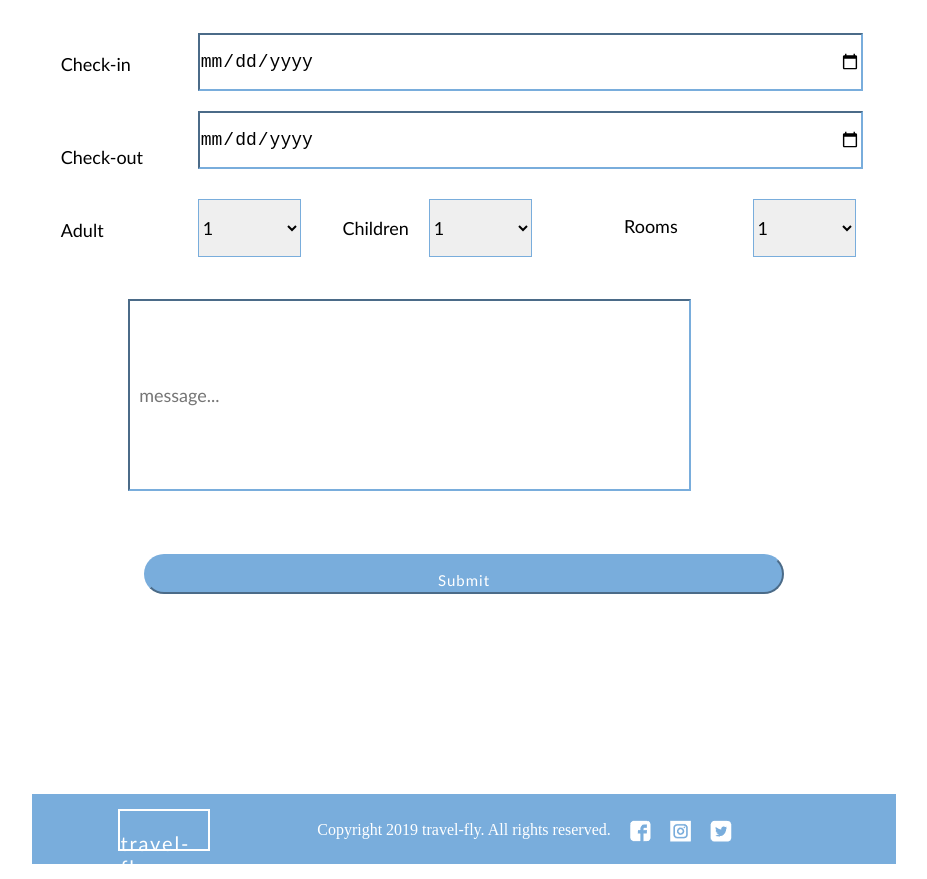
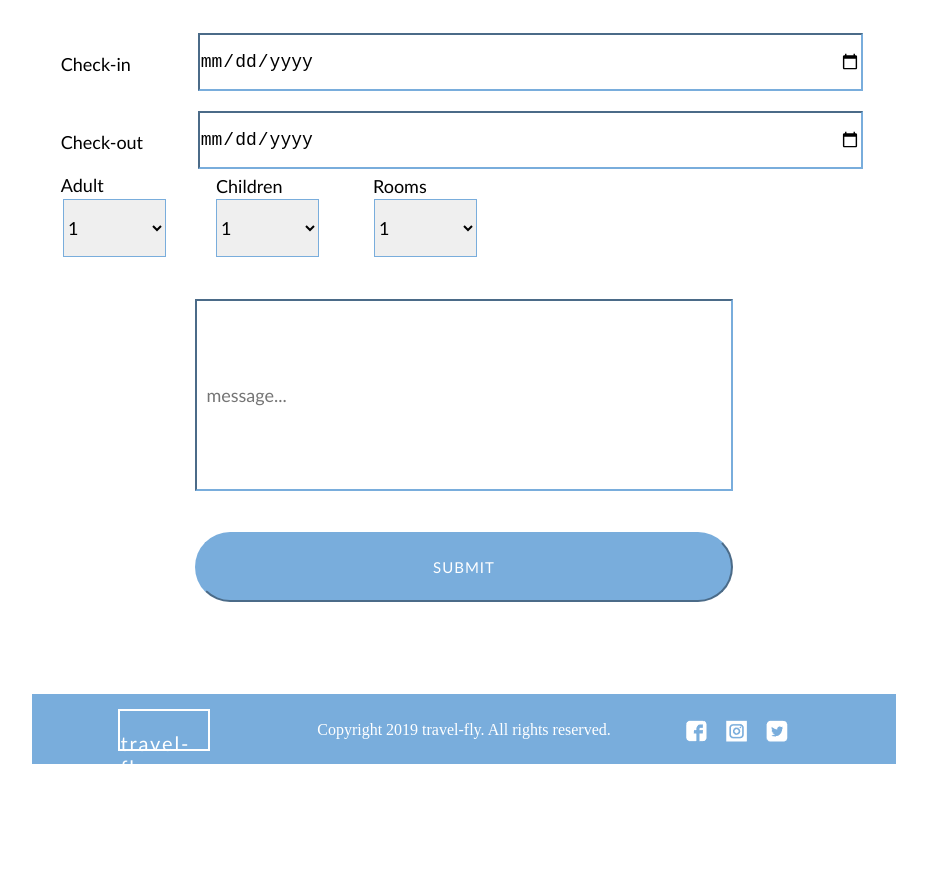
Before and after one commit to okendric/homework-three, a plain HTML site: page index.html in a window 1280 px wide. Shown: the part 1060-1939 px from the top of the page, without its empty margins (176-1103 px from the left). After the commit the page ends 1839 px from the top, so only its background shows below. Drawn offline with Linux system fonts and the light colour scheme.

Commit message:
Add files via upload

```diff
--- a/index.html
+++ b/index.html
@@ -52,7 +52,7 @@
           <img src="images/tour/tour-usa/usa-tour-03.jpg" alt="" />
           <div class="elements">
             <h1>U.S.A</h1>
-            <h3>FROM $1000</h3>
+            <h3>FROM $1300</h3>
             <div class="learn-more">LEARN MORE</div>
           </div>
         </div>
@@ -61,7 +61,7 @@
           <img src="images/tour/tour-aus/aus-tour-03.jpg" alt="" />
           <div class="elements">
             <h1>AUSTRALIA</h1>
-            <h3>FROM $1000</h3>
+            <h3>FROM $1700</h3>
             <div class="learn-more">LEARN MORE</div>
           </div>
         </div>
@@ -124,9 +124,9 @@
 
         <input id="Textbox" type="text" placeholder="  message...">
       </div>
-    </section>
 
-    <input class="submit" type="submit" >
+    <input class="submit" type="submit" value="SUBMIT">
+  </section>
 
     <footer>
       <div class="travel">
--- a/scss/components/components.scss
+++ b/scss/components/components.scss
@@ -16,8 +16,8 @@
         color: white;
         text-align: center;
         font-family: 'Proxima';
-        font-size: 60px;
-        margin-top: -283px;
+        font-size: 30px;
+        margin-top: -250px;
 
     }
 
@@ -26,7 +26,8 @@
         position: relative;
         text-align: center;
         font-family: 'Proxima';
-        font-size: 30px;
+        font-size: 19px;
+        margin-top: 30px;
 
     }
 
@@ -36,6 +37,7 @@
         background-color: #79ADDC;
         font-size: 15px;
         border-radius: 20px;
+        cursor: pointer;
         position: relative;
         text-align: center;
         margin-right: auto;
--- a/scss/home/home.scss
+++ b/scss/home/home.scss
@@ -21,6 +21,7 @@
 
         .read-more {
             height: 40px;
+            cursor: pointer;
             width: 122px;
             background-color: #79ADDC;
             font-size: 15px;
@@ -135,7 +136,7 @@
     font-family: 'Gill Sans', 'Gill Sans MT', Calibri, 'Trebuchet MS', sans-serif;
     margin-left: 1%;
     width: 100px;
-    margin-top: 55px;
+    margin-top: 40px;
     position: absolute;
 }
 
@@ -172,7 +173,7 @@
     color: black;
     font-size: 18px;
     font-family: 'Gill Sans', 'Gill Sans MT', Calibri, 'Trebuchet MS', sans-serif;
-    margin-left: 23%;
+    margin-left: 320px;
     width: 100px;
     margin-top: -40px;
     position: absolute;
@@ -193,7 +194,7 @@
     color: black;
     font-size: 18px;
     font-family: 'Gill Sans', 'Gill Sans MT', Calibri, 'Trebuchet MS', sans-serif;
-    margin-left: 45%;
+    margin-left: 600px;
     margin-top: -42px;
     width: 100px;
     position: absolute;
@@ -202,7 +203,7 @@
 #RoomDropbox {
     width: 103px;
     height: 58px;
-    margin-left: 35.3%;
+    margin-left: 24%;
     font-size: 18px;
     font-family: 'Gill Sans', 'Gill Sans MT', Calibri, 'Trebuchet MS', sans-serif;
     margin-top: 30px;
@@ -214,8 +215,11 @@
     height: 192px;
     font-size: 18px;
     font-family: 'Gill Sans', 'Gill Sans MT', Calibri, 'Trebuchet MS', sans-serif;
-    width: 44%;
-    margin: -13.5%;
+    width: 42%;
+    margin-left: auto;
+    margin-right: auto;
+    left: 0;
+    right: 0;
     margin-top: 130px;
     position: absolute;
     border-color: #79ADDC;
@@ -223,18 +227,20 @@
 }
 
 .submit {
-    height: 40px;
-    width: 50%;
+    height: 70px;
+    width: 42%;
+    cursor: pointer;
     background-color: #79ADDC;
     font-size: 15px;
-    border-radius: 20px;
-    margin-left: 25%;
-    top: -200px;
-    position: relative;
+    border-radius: 50px;
+    margin-left: auto;
+    margin-right: auto;
+    left: 0;
+    right: 0;
+    position: absolute;
     text-align: center;
     letter-spacing: 1px;
-    padding-top: 11px;
-    margin-top: 60px;
+    margin-top: 275px;
     color: white;
     font-family: 'Gill Sans', 'Gill Sans MT', Calibri, 'Trebuchet MS', sans-serif;
     border-color: #79ADDC;
@@ -247,11 +253,13 @@ footer {
     width: 67.5%;
     margin: 0 auto;
 
+
+
     img {
         position: absolute;
         right: 0;
         margin-top: -55px;
-        margin-right: 350px;
+        margin-right: 23%;
     }
 }
 
@@ -275,4 +283,95 @@ footer {
     color: white;
     text-align: center;
     margin-top: -30px;
+    width: 300px;
+    margin-left: auto;
+    margin-right: auto;
 }
+
+
+@media only screen and (max-width: 1706px) {
+
+    #AdultDropbox {
+        margin-left: 10%;
+    }
+
+    #Children {
+        margin-left: 250px;
+    }
+
+    #Rooms {
+        margin-left: 500px;
+    }
+
+    #RoomDropbox {
+        margin-left: 24%;
+    }
+}
+
+@media only screen and (max-width: 1550px) {
+    #Adult {
+        margin-top: 5px;
+    }
+
+    #AdultDropbox {
+        margin-left: 15px;
+    }
+
+    #Children {
+        margin-top: -82px;
+        margin-left: 168px;
+
+    }
+
+    #ChildDropbox {
+        margin-left: 50px;
+    }
+
+    #Rooms {
+        margin-top: -82px;
+        margin-left: 325px;
+    }
+
+    #RoomDropbox {
+        margin-left: 208px;
+    }
+
+}
+
+
+@media only screen and (max-width: 1115px) {
+
+    #foot {
+        width: 200px;
+        height: 70px;
+        position: relative;
+        margin-top: -57px;
+        padding-top: 17px;
+    }
+
+    footer {
+        img {
+            margin-top: -80px;
+        }
+    }
+
+}
+
+@media only screen and (max-width: 950px) {
+
+    #foot {
+        width: 110px;
+        height: 70px;
+        position: relative;
+        margin-top: -57px;
+        padding-top: 10px;
+    }
+
+    footer {
+        img {
+            margin-top: -80px;
+            margin-right: 17%;
+        }
+    }
+
+}
--- a/scss/structure.scss
+++ b/scss/structure.scss
@@ -27,7 +27,7 @@ h1,h2,h3,h4,h5,h6,p {
     }
 }
 
-@font-face {
-    font-family: 'Proxima';
-    src: url(/fonts/ProximaNovaScOsfExtraCondensed.ttf);
-}
+// @font-face {
+//     font-family: 'Proxima';
+//     // src: url("../fonts/ProximaNovaScOsfExtraCondensed.ttf") format('truetype');
+// }
```
Also changed, not shown: css/styles.css.
